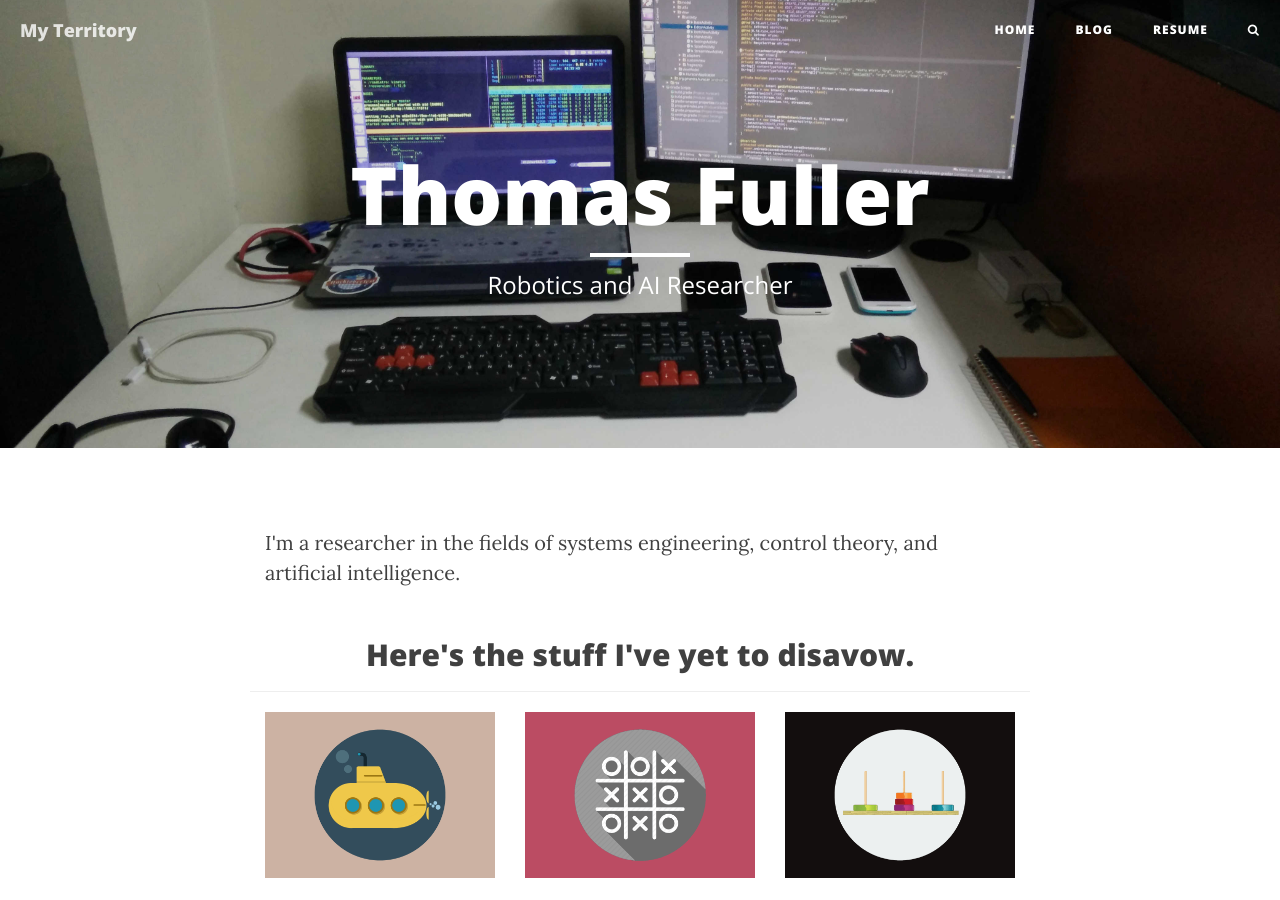
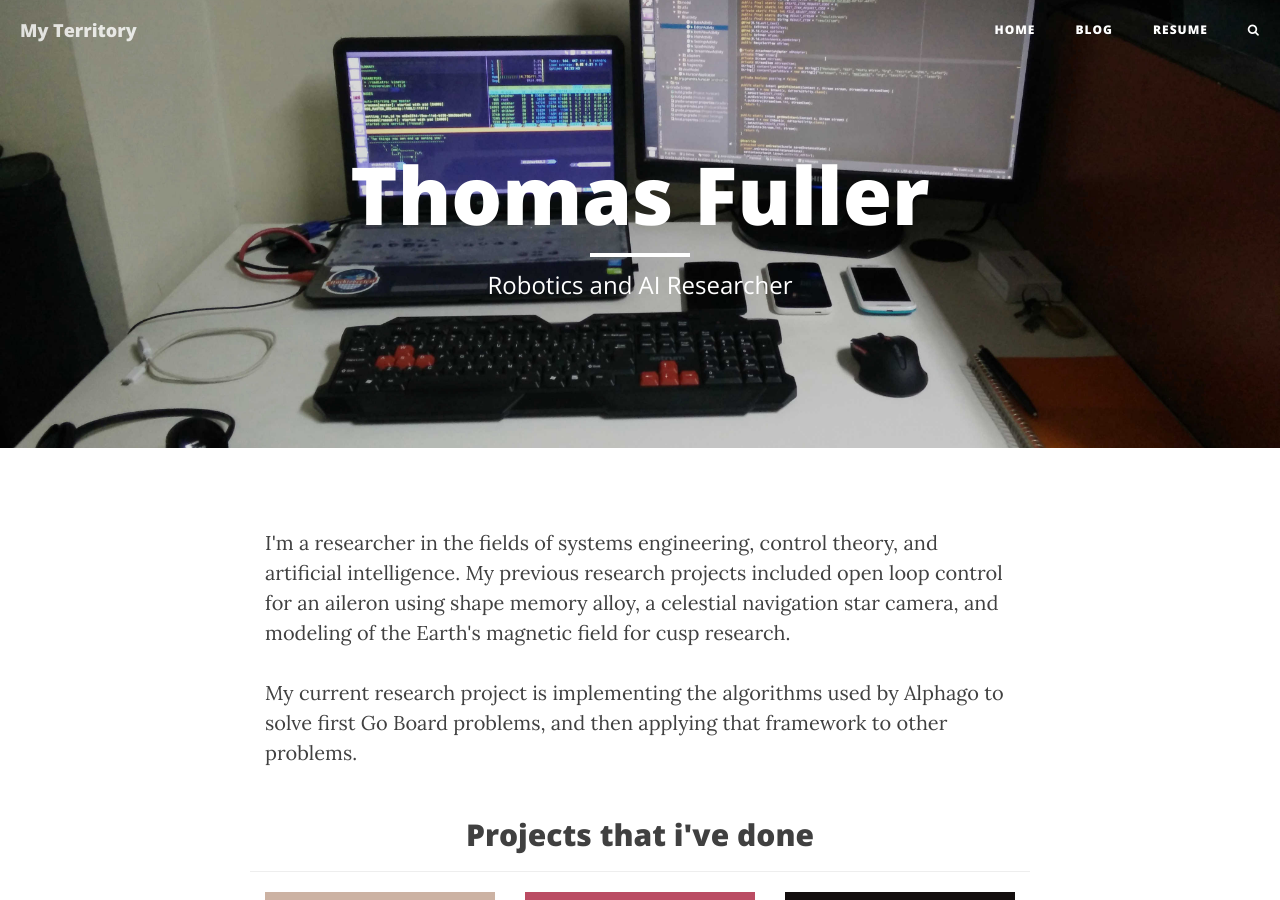
Before and after one commit to fsbr/fsbr.github.io, a Jekyll site: the page built from index.html, in a window 1280 px wide and 900 px high. Built offline with Jekyll 4.4.1, drawn with Linux system fonts in a browser that asks for light colours; nearby versions of some CDN libraries.

Commit message:
changed the text to describe me a little bit

```diff
--- a/index.html
+++ b/index.html
@@ -9,8 +9,11 @@ description: "Robotics and AI Researcher"
 <section id="about">
 	<div>
 		<p>
-                I'm a researcher in the fields of systems engineering, control theory, and artificial intelligence.
+                I'm a researcher in the fields of systems engineering, control theory, and artificial intelligence. My previous research projects included open loop control for an aileron using shape memory alloy, a celestial navigation star camera, and modeling of the Earth's magnetic field for cusp research.
 		</p>
+                <p>
+                My current research project is implementing the algorithms used by Alphago to solve first Go Board problems, and then applying that framework to other problems.
+                </p>
 	</div>
 </section>
 
@@ -18,7 +21,7 @@ description: "Robotics and AI Researcher"
 <section id="portfolio">
 	<div class="row">
 		<div class="text-center">
-			<h2>Here's the stuff I've yet to disavow.</h2>
+			<h2> Projects that i've done</h2>
 			<hr>
 		</div>
 	</div>
```
